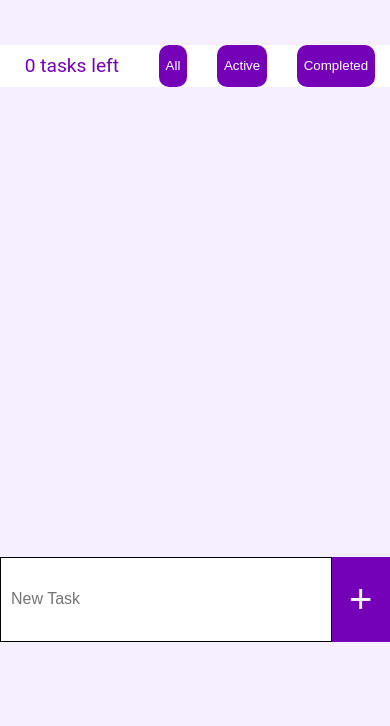
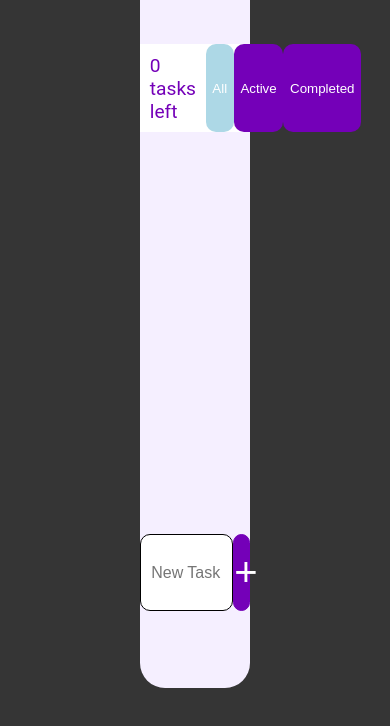
Before and after one commit to TheDonJinee/WDD330-ToDo, a plain HTML site: page index.html in a window 390 px wide. Shown: the part 118-844 px from the top of the page. Drawn offline with Linux system fonts and the light colour scheme.

Commit message:
a few more changes to help the class

```diff
--- a/css/style.css
+++ b/css/style.css
@@ -53,7 +53,7 @@ main {
     padding: .5em;
 }
 
-.info input {
+.tab {
     padding: .5em;
     border: none;
     border-radius: 10px;
@@ -75,7 +75,6 @@ main {
     grid-column: 1/6;
     grid-row: 9/10;
     display: flex;
-
 }
 
 #footer-app input {
@@ -92,7 +91,6 @@ main {
 #footer-app button {
     width: 15%;
     border-radius: 10px;
-    border: none;
     background-color: #7400b8;
     color: white;
     font-size: 2.5rem;
@@ -144,29 +142,6 @@ input[type=checkbox] {
     margin-right: 1rem;
 }
 
-@media (max-width: 900px) {
-    #app {
-        width: 80%;
-    }
+.selected-tab {
+    background-color: lightblue;
 }
-
-@media (max-width: 480px) {
-    main {
-        padding: 0;
-    }
-
-    #app {
-        width: 100%;
-        margin: 0;
-        border-radius: 0;
-        height: 100vh;
-    }
-
-    #footer-app button, #footer-app input, #header-app {
-        border-radius: 0;
-    }
-
-    ul {
-        font-size: 5vw;
-    }
-}
--- a/js/Todos.js
+++ b/js/Todos.js
@@ -69,18 +69,6 @@ export default class Todos {
     }
 
     /**
-     *      filterToDos
-     *          depending on the button pressed filter the list of todos
-     * @param category      the id of the button pressed 'all', 'completed', 'active'
-     */
-    filterToDos(category){
-        category = filterBy(category);          //  category param is the id of the button pushed convert to T/F or NULL
-        const f = todoList.filter(task =>  (category != null) ? task.completed === category : task );
-        renderToDoList(this.element, f);        //  now we have a list todos of the desired type
-        this.addEventListeners();               //  since we wiped out all of the old HTML we need at attach event listeners for the new LIs
-    }
-
-    /**
      *      addEventListeners
      *          for each task there are two events we need to track
      *          child 0 of the LI is the check box to indicate completed or not
@@ -110,7 +98,7 @@ export default class Todos {
     /**
      *      filterItems
      *          react to the button pressed to show all, active or completed items
-     * @param event         contains the currentTarget of the buttone that was pressed
+     * @param event         contains the currentTarget of the button that was pressed
      */
     filterItems(event) {
         const actionButtons = Array.from(document.querySelectorAll('.tab'));
@@ -120,6 +108,18 @@ export default class Todos {
         //  get the currentTarget and make it the selected button
         event.currentTarget.classList.add('selected-tab');  //  selected-tab class rule will set the background text of the button
         this.filterToDos(event.currentTarget.id);           //  The id of the button is 'active', 'competed', or 'all'
+    }
+
+    /**
+     *      filterToDos
+     *          depending on the button pressed filter the list of todos
+     * @param category      the id of the button pressed 'all', 'completed', 'active'
+     */
+    filterToDos(category){
+        category = filterBy(category);          //  category param is the id of the button pushed convert to T/F or NULL
+        const f = todoList.filter(task =>  (category != null) ? task.completed === category : task );
+        renderToDoList(this.element, f);        //  now we have a list todos of the desired type
+        this.addEventListeners();               //  since we wiped out all of the old HTML we need at attach event listeners for the new LIs
     }
 
 }               //  end of the Todos object
--- a/js/ls.js
+++ b/js/ls.js
@@ -13,13 +13,13 @@ export function readFromLS(key) {
 
 /**
  *      writeToLS
- *          using the key paramters save the specified data to LS
- *          the data will need to first be convereted to text
+ *          using the key parameters save the specified data to LS
+ *          the data will need to first be converted to text
  *          then saved to LS
- * @param key           LS key for the balue yto be saved
+ * @param key           LS key for the value to be saved
  * @param data          value to be saved to LS
  */
 export function writeToLS(key, data) {
     let text = JSON.stringify(data);        // prepare our data to be saved to LS. Convert it to text
-    localStorage.setItem(key, text);        // yes this could have all been done in a single line but let's show waht we are doing
+    localStorage.setItem(key, text);        // yes this could have all been done in a single line but let's show what we are doing
 }
--- a/js/main.js
+++ b/js/main.js
@@ -12,8 +12,7 @@ const todo = new Todos('tasks');
 window.addEventListener('load', () => {
     todo.showToDoList();
     todo.addTabListeners();
+//  when the ADD button is pressed...
+    const nTask= document.getElementById('add');
+    nTask.addEventListener('click', () =>  todo.addToDo() );
 });
-
-//  when the ADD button is pressed...
-const nTask= document.getElementById('add');
-nTask.addEventListener('click', () =>  todo.addToDo() );
```
